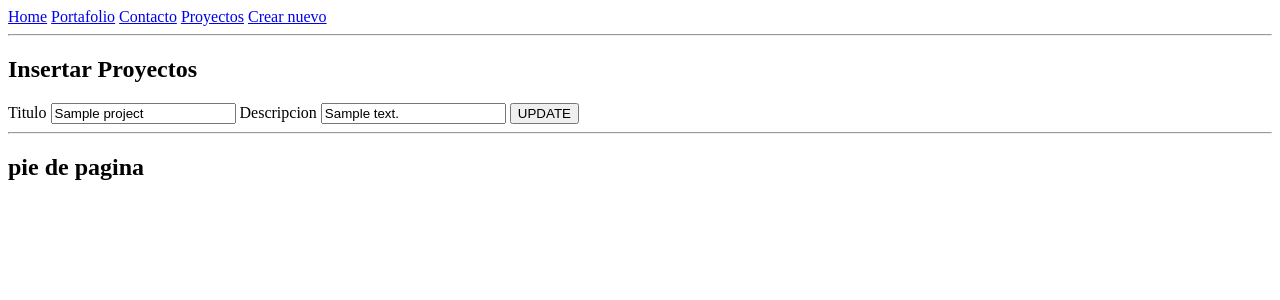
After one commit to MarcoDes2616/flask_orm, a Flask app: page /projects/edit/1 in a window 1280 px wide. The commit adds this page. Shown: the top 300 px of the page. Run offline with Flask 3, Linux system fonts and the light colour scheme; tables that the repository leaves empty hold one stand-in row (values such as "Sample post").

Commit message:
editar/update project

```diff
--- a/config.py
+++ b/config.py
@@ -2,7 +2,7 @@ class Config:
     DEBUG = True
     TESTING = True
     #configuracion a BBDD
-    SQLALCHEMY_DATABASE_URI = 'mysql+pymsql://root:root2616@localhost:3300/flask_db'
+    SQLALCHEMY_DATABASE_URI = 'mysql+pymysql://root:root2616@localhost:3300/flask_db'
 
 
 class ProductionConfig(Config):
--- a/web/__init__.py
+++ b/web/__init__.py
@@ -1,5 +1,6 @@
 from flask import Flask
 from flask_sqlalchemy import SQLAlchemy
+
 
 app = Flask(__name__)
 
@@ -15,4 +16,5 @@ app.register_blueprint(base)
 app.register_blueprint(project)
 
 #cargar todas las consultas
-db.create_all()
+with app.app_context():
+    db.create_all()
--- a/web/project/views.py
+++ b/web/project/views.py
@@ -1,9 +1,51 @@
-from flask import render_template, Blueprint
-from web.project.models import PROJECTS
+from flask import render_template, Blueprint, request, url_for, redirect
+from web.project.models import Project
+from web import db
+
 
 project = Blueprint("project", __name__)
 
 @project.route("/projects")
 @project.route("/projects/index")
 def index():
-    return render_template('projects/index.html', projects = PROJECTS)
+    results = Project.query.all()
+    db.session.commit()
+    return render_template('projects/index.html', results = results)
+    # return "cargar modelo"
+
+
+@project.route("/projects/create")
+def create():
+    return render_template('projects/create.html')
+
+
+
+@project.route("/projects/insert", methods=["POST"])
+def insert():
+    title = request.form.get('title')
+    description = request.form.get('description')
+
+    project = Project(title, description)
+
+    db.session.add(project)
+    db.session.commit()
+
+    return redirect(url_for('project.index'))
+
+
+@project.route("/projects/edit/<int:id>")
+def edit(id):
+    result = Project.query.get_or_404(id)
+    return render_template('projects/edit.html', result = result)
+
+
+@project.route("/projects/update/<int:id>", methods=["POST"])
+def update(id):
+    result = Project.query.get_or_404(id)
+    result.title = request.form.get('title')
+    result.description = request.form.get('description')
+
+    db.session.add(result)
+    db.session.commit()
+
+    return redirect(url_for('project.index'))
--- a/web/templates/base.html
+++ b/web/templates/base.html
@@ -9,9 +9,11 @@
 </head>
 <body>
     <header>
-        <a href={{url_for("base.index")}}  >Home</a>
-        <a href={{url_for("base.portafolio")}}  >Portafolio</a>
-        <a href={{url_for("base.contacto")}}  >Contacto</a>
+        <a href={{url_for("base.index")}}>Home</a>
+        <a href={{url_for("base.portafolio")}}>Portafolio</a>
+        <a href={{url_for("base.contacto")}}>Contacto</a>
+        <a href={{url_for("project.index")}}>Proyectos</a>
+        <a href={{url_for('project.create')}}>Crear nuevo</a>
         <hr>
     </header>
     {% block contenido %}
--- /dev/null
+++ b/web/templates/projects/edit.html
@@ -0,0 +1,18 @@
+{% extends "./base.html" %}
+
+{% block titulo %}
+<title>Crear Proyectos</title>
+{% endblock %}
+
+{% block contenido %}
+<h2>Insertar Proyectos</h2>
+
+<form action="{{url_for('project.update',  id=result.id)}}" method="POST">
+    <label for="title">Titulo</label>
+    <input type="text" id="title", name="title" value="{{result.title}}">
+    <label for="description">Descripcion</label>
+    <input type="text" id="description", name="description" value="{{result.description}}">
+    <button>UPDATE</button>
+</form>
+
+{% endblock %}
```
Also changed, not shown: web/project/models.py (+11 -8 lines), web/templates/projects/create.html (added, +18 -0 lines), web/templates/projects/index.html (+5 -3 lines).
